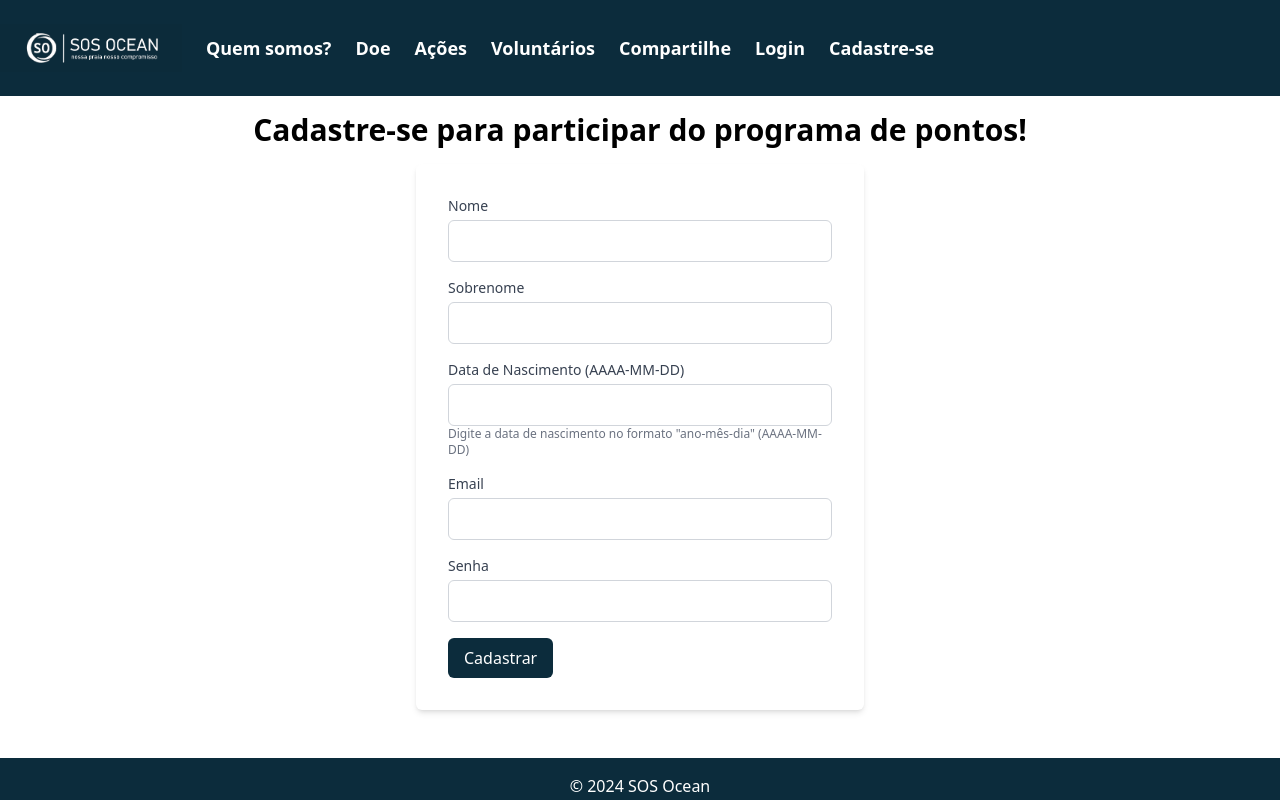
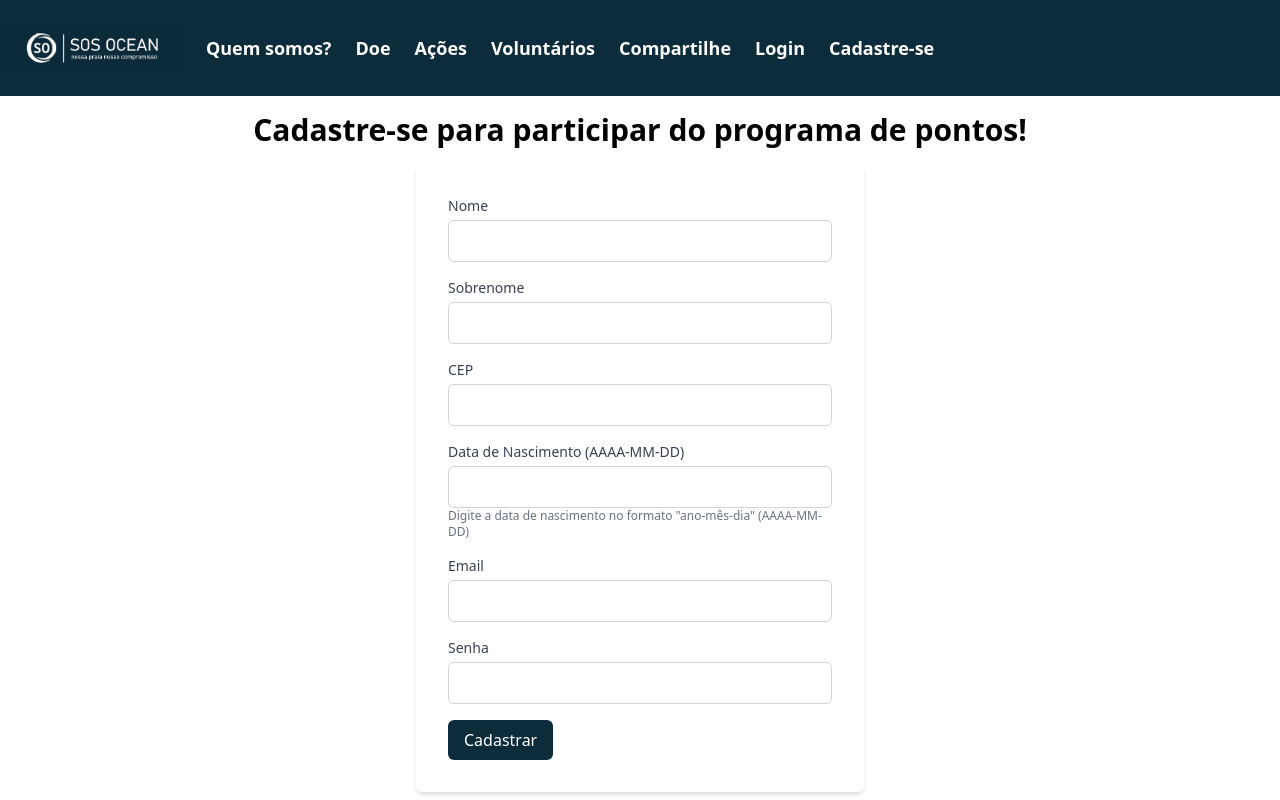
Before and after one commit to ericklpps/global-solution-rwd, a Next.js app: page /cadastro in a window 1280 px wide. Shown: the top 800 px of the page. Built offline with nearby package versions, Linux system fonts and the light colour scheme.

Commit message:
ajustando tela de cadastro com a api externa viacep

```diff
--- a/src/app/acoes/page.tsx
+++ b/src/app/acoes/page.tsx
@@ -38,7 +38,7 @@ export default function Acoes (){
       </p>
 
       <div className="text-center mt-4">
-        <a href="/voluntarios" className="bg-blue-700 text-white px-4 py-2 rounded-md hover:bg-blue-800">Clique para se voluntariar</a>
+        <a href="/voluntarios" className="bg-customColor  text-white px-4 py-2 rounded-md hover:bg-blue-800">Clique para se voluntariar</a>
       </div>
     </section>
     </main>
--- a/src/app/cadastro/page.tsx
+++ b/src/app/cadastro/page.tsx
@@ -1,24 +1,68 @@
 "use client"
 import { useState } from 'react';
 import { addUser } from '@/app/services/ApiUsers';
+import axios from 'axios';
+import { IUser, IAddress } from '@/app/types/pages';
 
 export default function CadastroPage() {
   const [user_name, setUser_name] = useState('');
   const [lastname, setLastname] = useState('');
+  const [cep, setCep] = useState('');
   const [email, setEmail] = useState('');
   const [password, setPassword] = useState('');
   const [date_of_birth, setDateOfBirth] = useState('');
+  const [address, setAddress] = useState<IAddress | null>(null);
   const [successMessage, setSuccessMessage] = useState('');
   const [errorMessage, setErrorMessage] = useState('');
 
-  const handleSubmit = async (event: React.FormEvent) => {
+  const handleCepChange = async (event: React.ChangeEvent<HTMLInputElement>) => {
+    const cepValue = event.target.value;
+    setCep(cepValue);
+
+    if (cepValue.length === 8) {
+      try {
+        const response = await axios.get(`https://viacep.com.br/ws/${cepValue}/json/`);
+        if (response.data.erro) {
+          setErrorMessage('CEP não encontrado');
+        } else {
+          const addressData: IAddress = {
+            logradouro: response.data.logradouro,
+            complemento: response.data.complemento,
+            bairro: response.data.bairro,
+            localidade: response.data.localidade,
+            uf: response.data.uf,
+          };
+          setAddress(addressData);
+          setErrorMessage(''); // Clear the error message if address is found
+        }
+      } catch (error) {
+        setErrorMessage('Erro ao buscar endereço');
+      }
+    }
+  };
+
+  const handleSubmit = async (event: React.FormEvent<HTMLFormElement>) => {
     event.preventDefault();
 
     // Formatar a data de nascimento
     const formattedDateOfBirth = formatDateOfBirth(date_of_birth);
 
+    if (address === null) {
+      setErrorMessage('Endereço inválido');
+      return;
+    }
+
     try {
-      await addUser({ user_name, lastname, email, password, date_of_birth: formattedDateOfBirth });
+      const userData: IUser = {
+        user_name,
+        lastname,
+        cep,
+        email,
+        password,
+        date_of_birth: formattedDateOfBirth,
+        address
+      };
+      await addUser(userData);
       setSuccessMessage('Cadastro realizado com sucesso! Redirecionando para a página de login...');
       setTimeout(() => {
         // Redirecionar para a página de login após 3 segundos
@@ -57,6 +101,17 @@ export default function CadastroPage() {
             type="text"
             value={lastname}
             onChange={(e) => setLastname(e.target.value)}
+            required
+            className="border border-gray-300 rounded-md mt-1 px-3 py-2 w-full focus:outline-none focus:border-blue-500"
+          />
+        </div>
+        <div className="mb-4">
+          <label htmlFor="cep" className="block text-sm font-medium text-gray-700">CEP</label>
+          <input
+            id="cep"
+            type="text"
+            value={cep}
+            onChange={handleCepChange}
             required
             className="border border-gray-300 rounded-md mt-1 px-3 py-2 w-full focus:outline-none focus:border-blue-500"
           />
--- a/src/app/services/ApiUsers.tsx
+++ b/src/app/services/ApiUsers.tsx
@@ -12,7 +12,6 @@ export const loginUser = async (email: string, password: string): Promise<IUser
       params: { email, password },
     });
 
-    // Verifica se a resposta possui algum usuário e retorna o primeiro encontrado
     if (response.data.length > 0) {
       return response.data[0];
     } else {
```
Also changed, not shown: src/app/types/pages.tsx (+11 -2 lines), db.json, src/app/services/ApiFrase.tsx (added).
